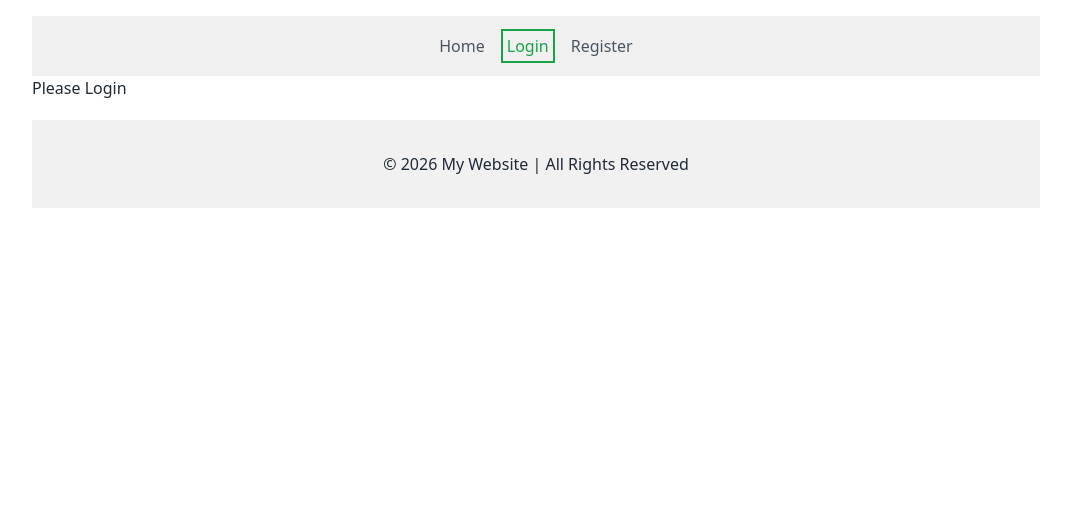
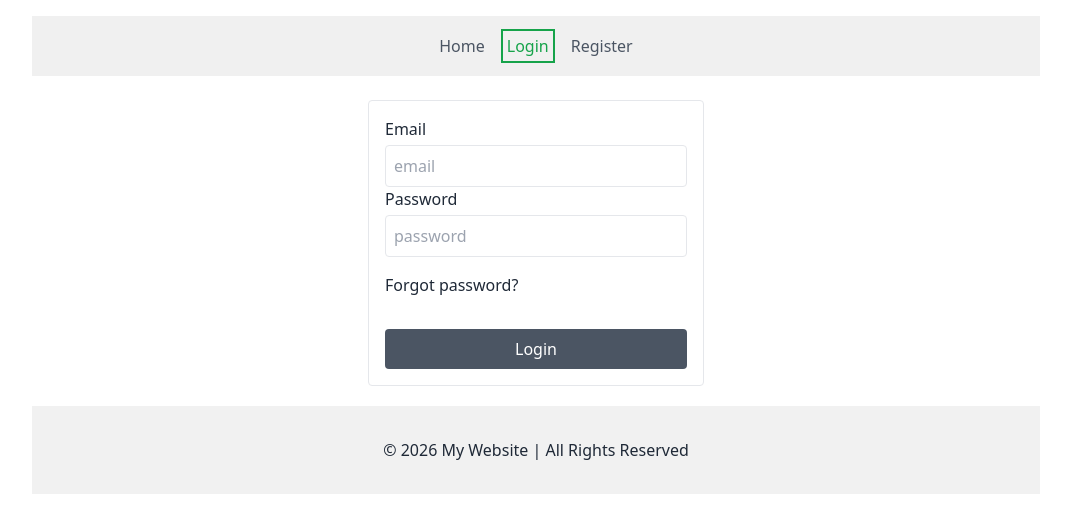
Before and after one commit to oworkmahade/User-Email-Password-Auth, a React (Vite) app: page /login in a window 1280 px wide. Shown: the top 532 px of the page, without its empty margins (104-1175 px from the left). Built offline with nearby package versions, Linux system fonts and the light colour scheme.

Commit message:
commited

```diff
--- a/src/components/Login/Login.jsx
+++ b/src/components/Login/Login.jsx
@@ -1,13 +1,89 @@
-import React from "react";
+import { signInWithEmailAndPassword } from "firebase/auth";
+import { useState } from "react";
 import { Helmet } from "react-helmet-async";
+import auth from "../firebase/firebase.config";
 
 const Login = () => {
+  const [loginError, setLoginError] = useState("");
+  //   state declaration for showing success message
+  const [loginSuccess, setLoginSuccess] = useState("");
+  const handleLogin = (e) => {
+    e.preventDefault();
+    const email = e.target.email.value;
+    const password = e.target.password.value;
+    console.log(email, password);
+
+    // password validation
+
+    if (password.length < 6) {
+      setLoginError("Password must be at least 6 characters long.");
+      return;
+    } else if (!/[A-Z]/.test(password)) {
+      setLoginError("Password must contain at least one uppercase letter.");
+      return;
+    } else if (!/[a-z]/.test(password)) {
+      setLoginError("Password must contain at least one lowercase letter.");
+      return;
+    } else if (!/\d/.test(password)) {
+      setLoginError("Password must contain at least one number.");
+      return;
+    } else if (!/[!@#$%^&*(),.?":{}|<>]/.test(password)) {
+      setLoginError("Password must contain at least one special character.");
+      return;
+    }
+
+    // signInWithEmailAndPassword
+    signInWithEmailAndPassword(auth, email, password).then().catch();
+  };
+
   return (
     <div>
       <Helmet>
         <title>Login</title>
       </Helmet>
-      <h2>Please Login</h2>
+      {/* form-login  */}
+
+      <form
+        onSubmit={handleLogin}
+        className="w-1/3 p-4 mx-auto mt-6 border rounded"
+      >
+        {/* email  */}
+        <label htmlFor="email">Email</label>
+        <input
+          type="email"
+          name="email"
+          placeholder="email"
+          id="email"
+          className="w-full p-2 mt-1 border rounded"
+          required
+        />
+
+        {/* password  */}
+        <label htmlFor="password" className="mt-3">
+          Password
+        </label>
+
+        <input
+          type="password"
+          name="password"
+          placeholder="password"
+          id="password"
+          className="w-full p-2 pr-10 mt-1 border rounded"
+          required
+        />
+
+        <div className="my-4">
+          <a className="link link-hover">Forgot password?</a>
+        </div>
+        <button className="w-full p-2 mt-4 text-white transition bg-gray-600 rounded hover:bg-green-600">
+          Login
+        </button>
+      </form>
+      {/* showing error message in form  */}
+      {loginError && <p className="text-red-600">{loginError}</p>}
+
+      {/* showing success message in form  */}
+      {loginSuccess && <p className="text-green-600">{loginSuccess}</p>}
     </div>
   );
 };
--- a/src/components/Register/Register.jsx
+++ b/src/components/Register/Register.jsx
@@ -22,7 +22,6 @@ const Register = () => {
     console.log(email, password, termsChecked);
 
     // password validation
-
     if (password.length < 6) {
       setRegisterError("Password must be at least 6 characters long.");
       return;
@@ -43,7 +42,7 @@ const Register = () => {
       return;
     }
 
-    // create user with email and password
+    //  createUserWithEmailAndPassword
     createUserWithEmailAndPassword(auth, email, password)
       .then((result) => {
         console.log(result.user);
@@ -69,7 +68,7 @@ const Register = () => {
         onSubmit={handleRegister}
         className="w-1/3 p-4 mx-auto mt-6 border rounded"
       >
-        <label>Email</label>
+        <label htmlFor="email">Email</label>
         <input
           type="email"
           name="email"
@@ -79,7 +78,9 @@ const Register = () => {
           required
         />
 
-        <label className="mt-3">Password</label>
+        <label htmlFor="password" className="mt-3">
+          Password
+        </label>
         <div className="relative">
           <input
             type={showPassword ? "text" : "password"}
@@ -100,23 +101,18 @@ const Register = () => {
         </div>
 
         {/* terms and conditions */}
-        <div className="flex flex-row items-center py-2 m-2">
+        <div className="flex flex-row items-center gap-2 py-2 m-2 text-md">
           <input type="checkbox" name="terms" id="terms" />
-          <label htmlFor="terms" className="ml-2 text-sm text-gray-600">
+          <label className="text-gray-600 text-md" htmlFor="terms">
             I agree to the{" "}
-            <button
-              type="button"
-              className="text-blue-500 border-none cursor-pointer bg-none"
-            >
-              terms and conditions
-            </button>
+            <a className="link link-hover">terms and conditions</a>
           </label>
         </div>
 
         <input
           type="submit"
           value="Register"
-          className="w-full p-2 mt-4 text-white transition bg-green-500 rounded hover:bg-green-600"
+          className="w-full p-2 mt-4 text-white transition bg-green-500 rounded hover:bg-gray-600"
         />
       </form>
 
```
